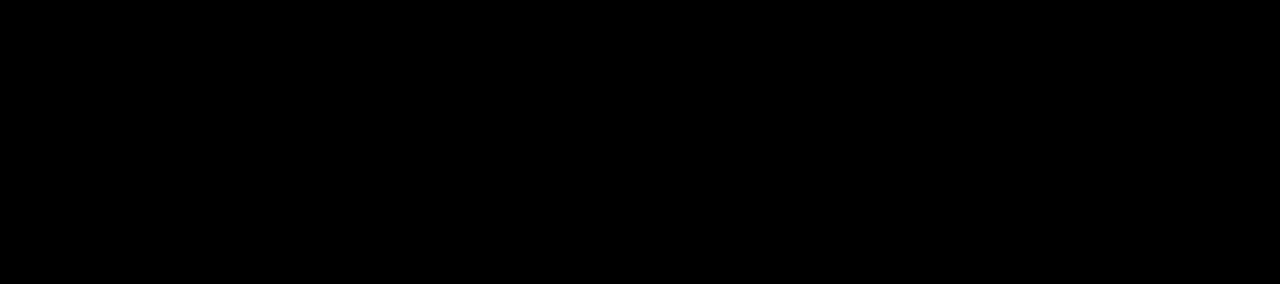
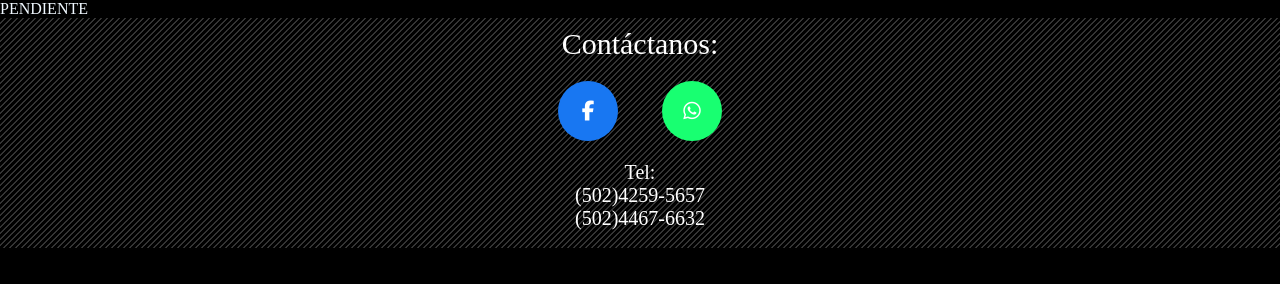
Before and after one commit to wilsonmoralesofficial/BUFETE, a plain HTML site: page somos.html in a window 1280 px wide. Drawn offline with Linux system fonts and the light colour scheme.

Commit message:
version4.3

```diff
--- a/somos.html
+++ b/somos.html
@@ -4,10 +4,27 @@
     <meta charset="UTF-8">
     <meta http-equiv="X-UA-Compatible" content="IE=edge">
     <meta name="viewport" content="width=device-width, initial-scale=1.0">
+    <script src="https://kit.fontawesome.com/cbd54e0dcd.js" crossorigin="anonymous"></script>
+    <link href="https://fonts.googleapis.com/css2?family=Open+Sans:wght@400;700&display=swap" rel="stylesheet">
     <title>Document</title>
     <link rel="stylesheet" href="./Style.css">
 </head>
 <body>
-    <p>Pendiente</p>
+    <p style="color: aliceblue;">PENDIENTE</p>
+
+    <div class="footer">
+        <p>Contáctanos:</p>
+        <div class="redes-sociales">
+            <div class="contenedor-icono">
+                <a href="https://www.facebook.com/AbogadosArgueta" target="_self" class="linkedin">
+                    <i class="fab fa-facebook-f"></i>
+                </a>
+                <a href="https://wa.link/0nhr9o" target="_self" class="whatsapp">
+                    <i class="fab fa-whatsapp"></i>
+                </a>
+            </div>
+        </div>
+        <p class="phonenumber">Tel:<br>(502)4259-5657<br>(502)4467-6632</p>
+    </div>
 </body>
 </html>
```
Also changed, not shown: index.html (+1 -0 lines), servicios.html (+1 -1 lines).
